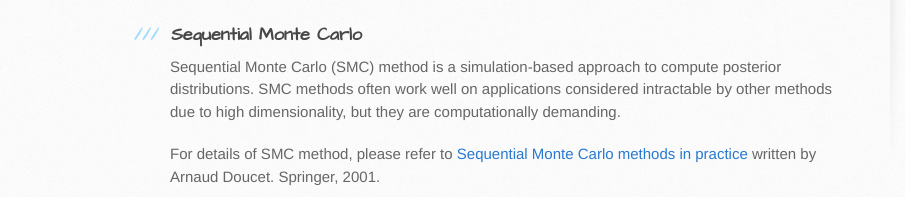
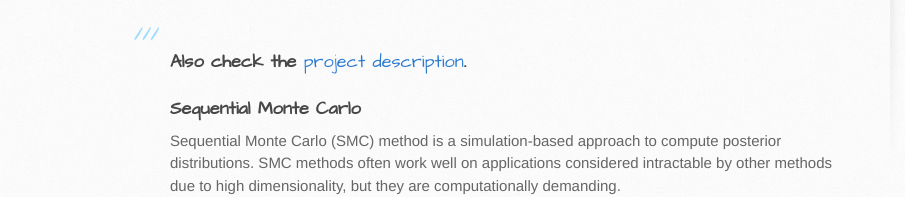
Before and after one commit to custom-computing-ic/smcgen, a plain HTML site: page index.html in a window 1280 px wide. Shown: the part 620-817 px from the top of the page, 0-905 px from the left. Drawn offline with Linux system fonts and the light colour scheme; grey boxes are pictures that could not be loaded.

Commit message:
Add link to project webisite.

```diff
--- a/index.html
+++ b/index.html
@@ -40,6 +40,9 @@ The design flow consists of a parametrisable SMC computation engine, and a softw
 <ul>
 <li>Thomas C.P. Chau, Maciej Kurek, James Stanley Targett, Jake Humphrey, Georgios Skouroupathis, Alison Eele, Jan Maciejowski, Benjamin Cope, Kathryn Cobden, Philip Leong, Peter Y.K. Cheung and Wayne Luk, "SMCGen: Generating Reconfigurable Design for Sequential Monte Carlo Applications," in Proc. International Symposium on Field-Programmable Custom Computing Machines (FCCM), pp. 141-148, 2014.</li>
 </ul><h3>
+
+<p>Also check the <a href="http://thomaschau.co.uk/projects_smc.html">project description</a>.</p>
+
 <a name="sequential-monte-carlo" class="anchor" href="#sequential-monte-carlo"><span class="octicon octicon-link"></span></a>Sequential Monte Carlo</h3>
 
 <p>Sequential Monte Carlo (SMC) method is a simulation-based approach to compute posterior distributions.
```
